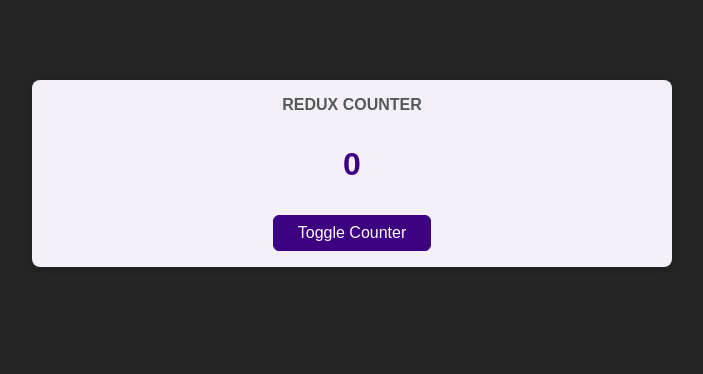
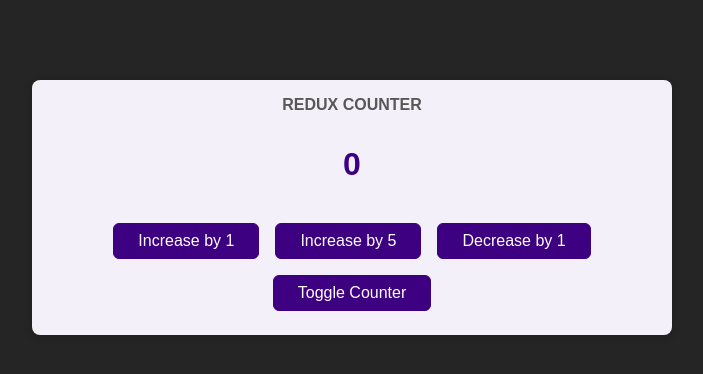
Before and after one commit to Jason2B3/redux_training, a React (Create React App) app: page / in a window 1280 px wide. Shown: the top 374 px of the page, without its empty margins (288-991 px from the left). Built offline with nearby package versions, Linux system fonts and the light colour scheme.

Commit message:
commit 236 : dispatch actions with payloads

```diff
--- a/src/components/Counter.js
+++ b/src/components/Counter.js
@@ -1,15 +1,24 @@
 import classes from "./Counter.module.css";
-import { useSelector } from "react-redux";
+import { useSelector, useDispatch } from "react-redux";
 
 const Counter = () => {
   //  grab the part of the state object you need
   let counterVal = useSelector((state) => state.counter);
+  // Give yourself the ability to use the reducer's dispatch function
+  const dispatch = useDispatch();
+  const up = () => dispatch({ type: "increment" });
+  const down = () => dispatch({ type: "decrement" });
   const toggleCounterHandler = () => {};
-
+  const upMore = () => dispatch({ type: "increment more", amount: 5 });
   return (
     <main className={classes.counter}>
       <h1>Redux Counter</h1>
       <div className={classes.value}>{counterVal}</div>
+      <div>
+        <button onClick={up}>Increase by 1</button>
+        <button onClick={upMore}>Increase by 5</button>
+        <button onClick={down}>Decrease by 1</button>
+      </div>
       <button onClick={toggleCounterHandler}>Toggle Counter</button>
     </main>
   );
--- a/src/components/Counter.module.css
+++ b/src/components/Counter.module.css
@@ -21,3 +21,6 @@
   margin: 2rem 0;
   font-weight: bold;
 }
+button {
+  margin: 8px;
+}
--- a/src/store/store-center.js
+++ b/src/store/store-center.js
@@ -1,13 +1,15 @@
 import { createStore } from "redux";
 // Create a store, then define your reducer function:
-const counterReducer= function(state = { counter: 0 }, action) {
+const counterReducer = function (state = { counter: 0 }, action) {
   switch (action.type) {
     case "increment":
       return { counter: state.counter + 1 };
     case "decrement":
       return { counter: state.counter - 1 };
+    case "increment more":
+      return { counter: state.counter + action.amount };
   }
   return state;
-}
+};
 const store = createStore(counterReducer);
 export default store;
```
